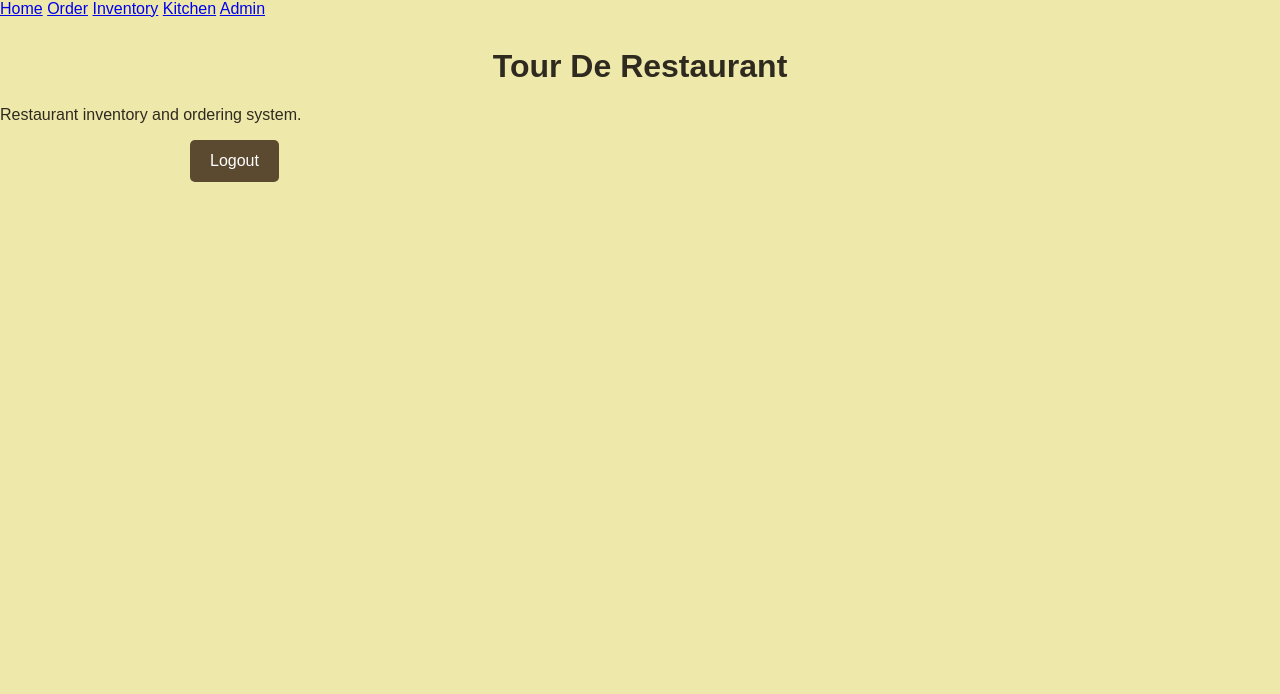
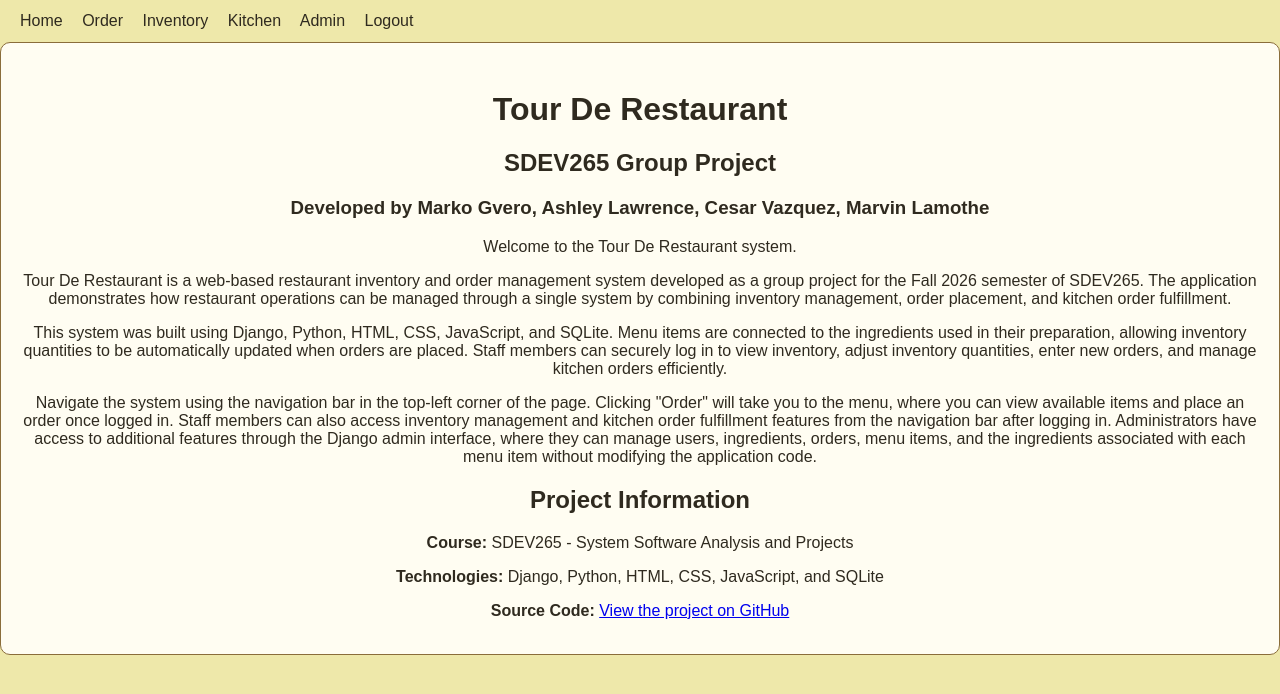
Before and after one commit to mgvero-ivy/SDEV265-Group-Project---Team-Tour-De-Restaurant, a Django app: page / in a window 1280 px wide. Shown: the top 694 px of the page. Run offline with Django 5.2, Linux system fonts and the light colour scheme; a user stored in the database is signed in.

Commit message:
Update landing page

```diff
--- a/static/css/style.css
+++ b/static/css/style.css
@@ -9,6 +9,14 @@ body {
 h1 {
     text-align: center;
     margin-top: 30px;
+}
+
+h2 {
+    text-align: center;
+}
+
+h3 {
+    text-align: center;
 }
 
 form {
@@ -84,3 +92,54 @@ button:hover {
     font-weight: bold;
     margin-left: 10px;
 }
+
+.nav-logout {
+    display: inline;
+    width: auto;
+    max-width: none;
+    margin: 0;
+}
+
+.nav-logout button {
+    background: none;
+    border: none;
+    padding: 0;
+    cursor: pointer;
+}
+
+.nav-logout button:hover {
+    background: none;
+}
+
+nav a,
+.nav-logout button {
+    color: #2f2a1f;
+    text-decoration: none;
+    font: inherit;
+}
+
+nav a:hover,
+.nav-logout button:hover {
+    color: #5b4a2f;
+    text-decoration: underline;
+}
+
+nav {
+    padding: 12px 20px;
+}
+
+nav a,
+.nav-logout button {
+    margin-right: 15px;
+}
+
+.homepage-text {
+    background-color: #fffdf2;
+    border: 1px solid #8a6d3b;
+    border-radius: 10px;
+    padding: 18px;
+    margin-bottom: 20px;
+    gap: 20px;
+    align-items: center;
+    text-align: center;
+}
--- a/templates/index.html
+++ b/templates/index.html
@@ -17,27 +17,73 @@
     <nav>
         <a href="/">Home</a>
         <a href="/order/">Order</a>
+
         {% if user.is_authenticated and user.is_staff %}
             <a href="/inventory/">Inventory</a>
             <a href="/kitchen/">Kitchen</a>
             <a href="/admin/">Admin</a>
-        {% endif %}
-        {% if not user.is_authenticated %}
+
+            <form class="nav-logout" method="post" action="{% url 'logout' %}">
+                {% csrf_token %}
+                <button type="submit">Logout</button>
+            </form>
+        {% else %}
             <a href="{% url 'login' %}">Staff Login</a>
         {% endif %}
     </nav>
 
-    <h1>Tour De Restaurant</h1>
+    <div class="homepage-text">
+        <h1>Tour De Restaurant</h1>
 
-    <p>Restaurant inventory and ordering system.</p>
+        <H2>SDEV265 Group Project</H2>
+
+        <H3>Developed by Marko Gvero, Ashley Lawrence, Cesar Vazquez, Marvin Lamothe</H3>
 
 
-    {% if user.is_authenticated %}
-        <form method="post" action="{% url 'logout' %}">
-            {% csrf_token %}
-            <button type="submit">Logout</button>
-        </form>
-    {% endif %}
+        <p>Welcome to the Tour De Restaurant system.</p>
+
+        <p>
+            Tour De Restaurant is a web-based restaurant inventory and order management system developed
+            as a group project for the Fall 2026 semester of SDEV265. The application demonstrates how
+            restaurant operations can be managed through a single system by combining inventory management,
+            order placement, and kitchen order fulfillment.
+        </p>
+
+        <p>
+            This system was built using Django, Python, HTML, CSS, JavaScript, and SQLite. Menu items are
+            connected to the ingredients used in their preparation, allowing inventory quantities to be
+            automatically updated when orders are placed. Staff members can securely log in to view inventory,
+            adjust inventory quantities, enter new orders, and manage kitchen orders efficiently.
+        </p>
+
+        <p>
+            Navigate the system using the navigation bar in the top-left corner of the page. Clicking "Order"
+            will take you to the menu, where you can view available items and place an order once logged in.
+            Staff members can also access inventory management and kitchen order fulfillment features from the
+            navigation bar after logging in. Administrators have access to additional features through the Django
+            admin interface, where they can manage users, ingredients, orders, menu items, and the ingredients
+            associated with each menu item without modifying the application code.
+        </p>
+
+        <h2>Project Information</h2>
+
+        <p><strong>Course:</strong> SDEV265 - System Software Analysis and Projects</p>
+
+        <p>
+            <strong>Technologies:</strong>
+            Django, Python, HTML, CSS, JavaScript, and SQLite
+        </p>
+
+        <p>
+            <strong>Source Code:</strong>
+            <a href="https://github.com/mgvero-ivy/SDEV265-Group-Project---Team-Tour-De-Restaurant"
+            target="_blank">
+                View the project on GitHub
+            </a>
+        </p>
+
+    </div>
+
 
 </body>
 
```
Also changed, not shown: restaurant_system/settings.py (+5 -2 lines), templates/inventory.html (+9 -8 lines), templates/kitchen.html (+9 -2 lines), templates/order.html (+8 -8 lines).
